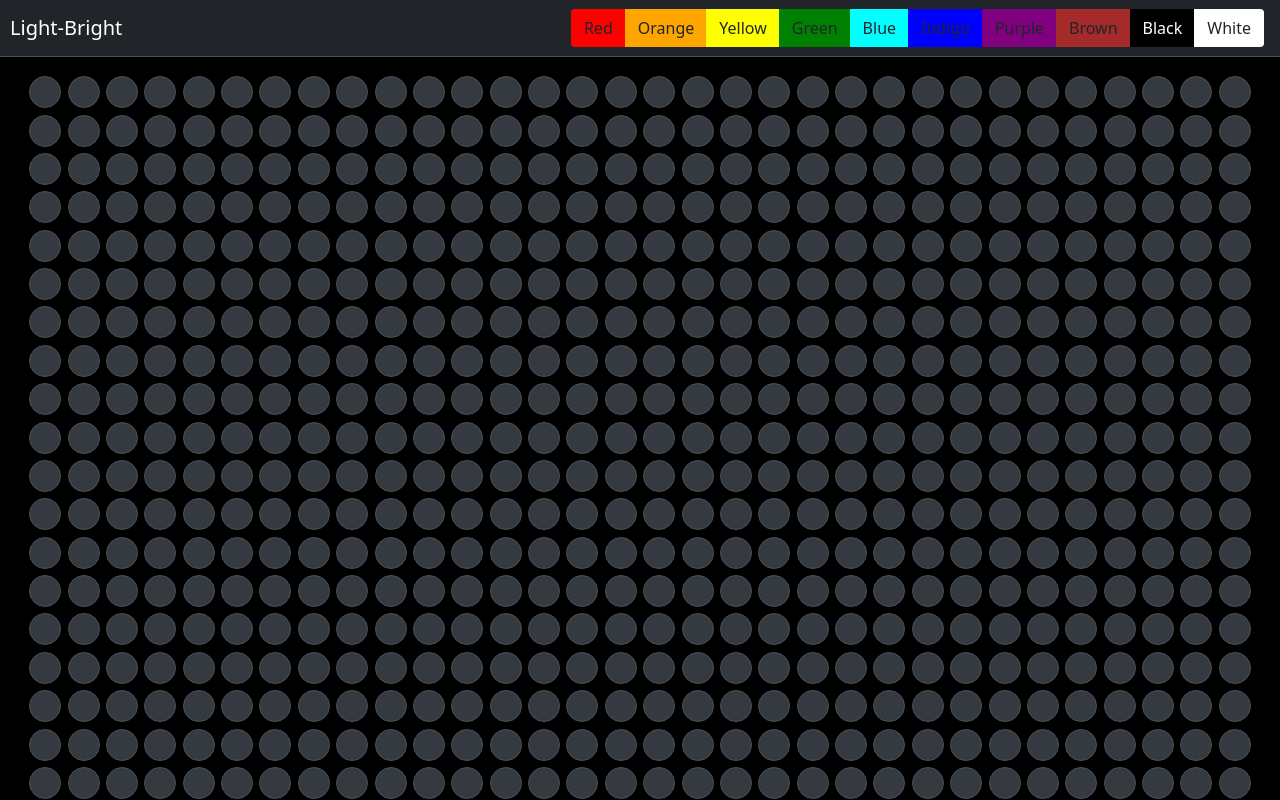
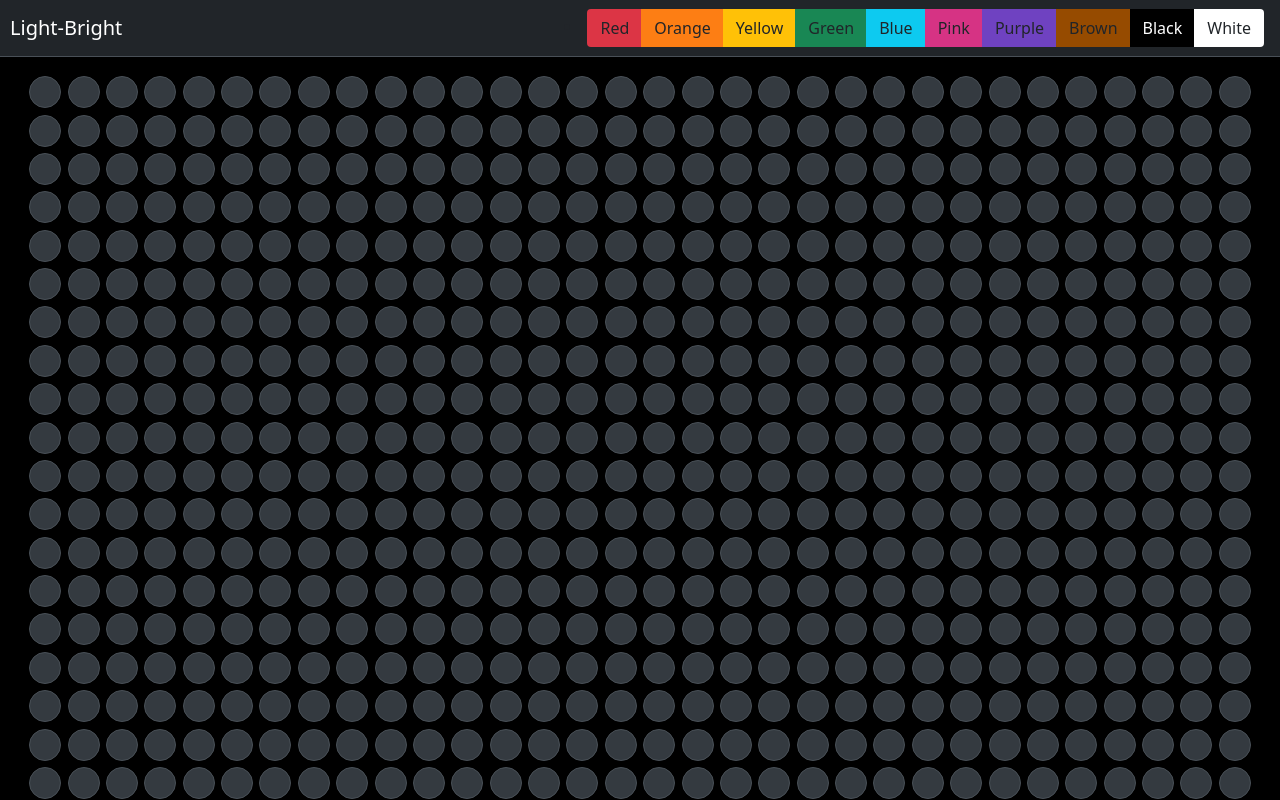
Before and after one commit to lawrencek1992/light-bright, a React (Create React App) app: page / in a window 1280 px wide. Built offline with nearby package versions, Linux system fonts and the light colour scheme.

Commit message:
Update ColorPicker styles

```diff
--- a/src/components/ColorPicker.js
+++ b/src/components/ColorPicker.js
@@ -1,3 +1,4 @@
+import React from 'react';
 import {
     Button,
     ButtonGroup,
@@ -15,6 +16,9 @@ const ColorPicker = () => {
         { largeScreens.matches
             ? (
                 <>
+
+                    {/* Ultimately you want these buttons to be a gray color until they are clicked, and then you want them to turn their color. If another button is clicked, you want them to turn back to gray. You'll probably do this with state. */}
+
                     <Button className="node" />
                     <UncontrolledDropdown>
                         <DropdownToggle nav caret>
@@ -26,7 +30,7 @@ const ColorPicker = () => {
                             <DropdownItem className="btn-yellow">Yellow</DropdownItem>
                             <DropdownItem className="btn-green">Green</DropdownItem>
                             <DropdownItem className="btn-blue">Blue</DropdownItem>
-                            <DropdownItem className="btn-indigo">Indigo</DropdownItem>
+                            <DropdownItem className="btn-pink">Pink</DropdownItem>
                             <DropdownItem className="btn-purple">Purple</DropdownItem>
                             <DropdownItem className="btn-brown">Brown</DropdownItem>
                             <DropdownItem className="btn-black">Black</DropdownItem>
@@ -43,7 +47,7 @@ const ColorPicker = () => {
                     <Button color="yellow">Yellow</Button>
                     <Button color="green">Green</Button>
                     <Button color="blue">Blue</Button>
-                    <Button color="indigo">Indigo</Button>
+                    <Button color="pink">Pink</Button>
                     <Button color="purple">Purple</Button>
                     <Button color="brown">Brown</Button>
                     <Button color="black">Black</Button>
--- a/src/style.scss
+++ b/src/style.scss
@@ -45,44 +45,44 @@ $darker: #121517;
 }
 
 .btn-red {
-    background-color: red;
+    background-color: $red;
 }
 
 .btn-orange {
-    background-color: orange;
+    background-color: $orange;
 }
 
 .btn-yellow {
-    background-color: yellow;
+    background-color: $yellow;
 }
 
 .btn-green {
-    background-color: green;
+    background-color: $green;
 }
 
 .btn-blue {
-    background-color: cyan;
+    background-color: $cyan;
 }
 
-.btn-indigo {
-    background-color: blue;
+.btn-pink {
+    background-color: $pink;
 }
 
 .btn-purple {
-    background-color: purple;
+    background-color: $purple;
 }
 
 .btn-brown {
-    background-color: brown;
+    background-color: #964B00;
 }
 
 .btn-black {
-    background-color: black;
-    color: white;
+    background-color: $black;
+    color: $white;
 }
 
 .btn-white {
-    background-color: white;
+    background-color: $white;
 }
 
 
```
